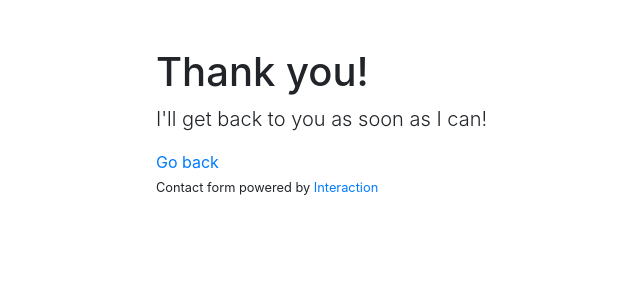
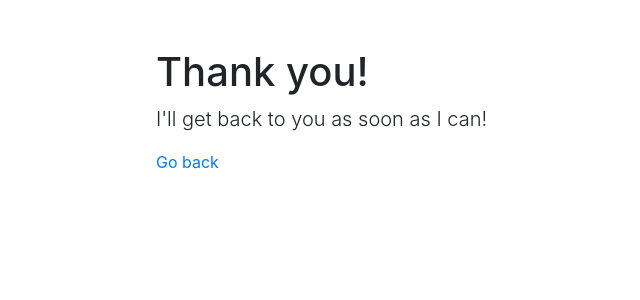
Before and after one commit to daniel-aguilar/contact, a Python web app: template templates/success.html in a window 1280 px wide. Shown: the top 300 px of the page, without its empty margins (159-799 px from the left). Run offline with Jinja, Linux system fonts and the light colour scheme; the template is opened without the code that fills it, so the values that code supplies are empty; some libraries are stand-ins or nearby versions.

Commit message:
Remove link to project page from 'success.html'

```diff
--- a/templates/success.html
+++ b/templates/success.html
@@ -6,5 +6,4 @@
 <h1 class="mt-5">Thank you!</h1>
 <p class="lead">I'll get back to you as soon as I can!</p>
 <a href="{{ back_url }}">Go back</a>
-<p><small>Contact form powered by <a href="https://github.com/daniel-aguilar/interaction">Interaction</a></small></p>
 {% endblock %}
```
